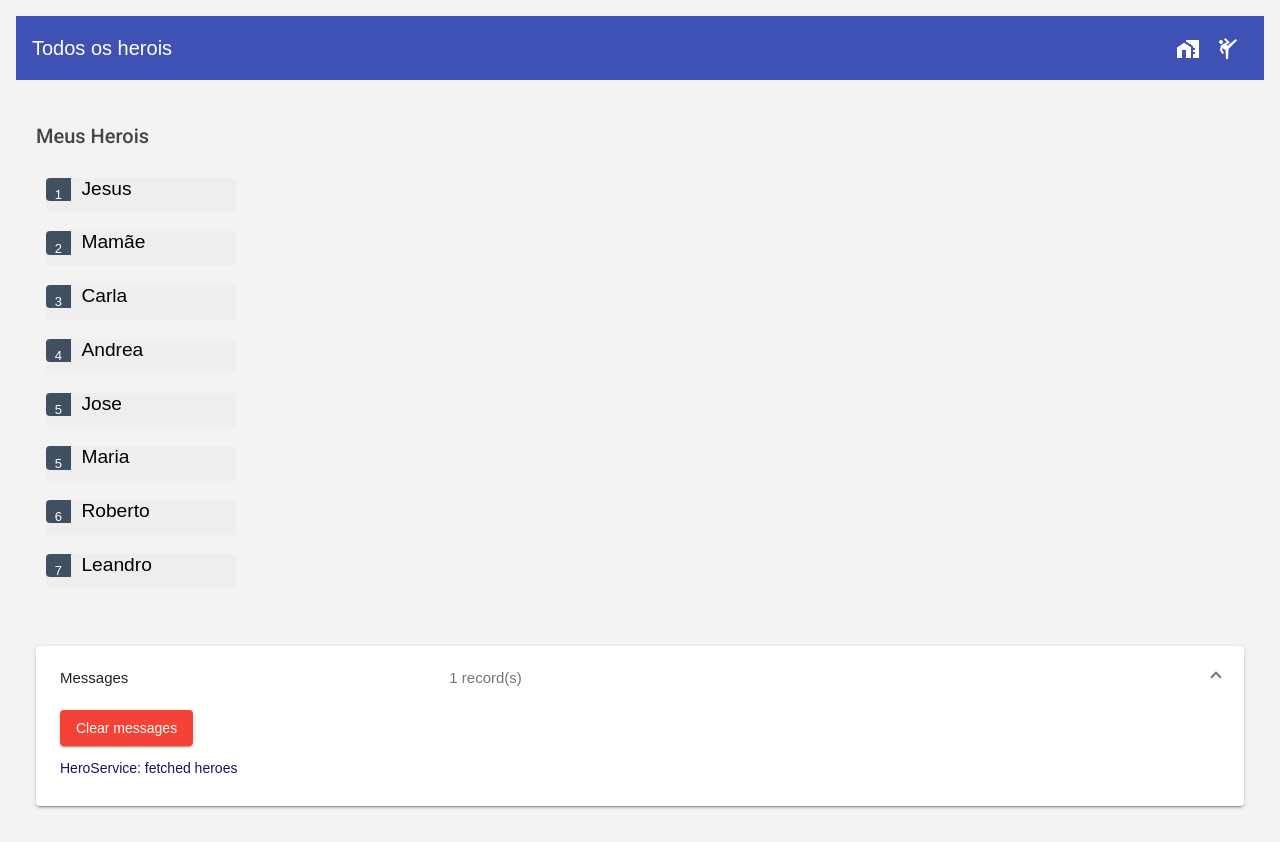
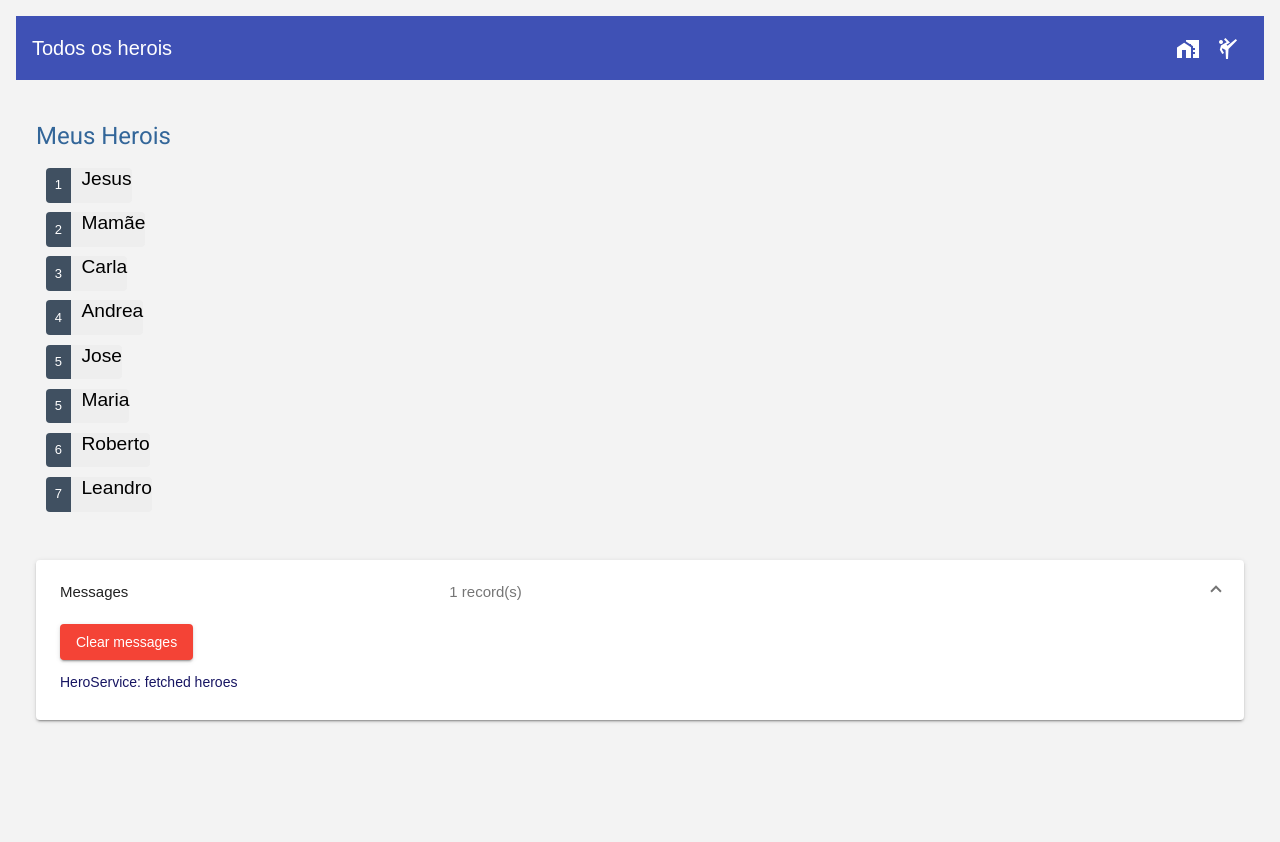
Before and after one commit to CleberBatista36/lista-herois-CBD-angular, an Angular app: page /heroes in a window 1280 px wide. After the commit the page ends 800 px from the top, so only its background shows below. Built offline with nearby package versions, Linux system fonts and the light colour scheme.

Commit message:
routerlink

```diff
--- a/src/app/app-routing.module.ts
+++ b/src/app/app-routing.module.ts
@@ -1,11 +1,13 @@
 import { NgModule } from '@angular/core';
 import { RouterModule, Routes } from '@angular/router';
 import { DashboardComponent } from './dashboard/dashboard.component';
+import { HeroDetailComponent } from './hero-detail/hero-detail.component';
 import { HeroesComponent } from './heroes/heroes.component';
 
 const routes: Routes = [
   {path: '', redirectTo: '/dashboard', pathMatch: 'full' },
   {path: 'dashboard', component: DashboardComponent },
+  {path: 'heroes/:id', component: HeroDetailComponent },
   {path: 'heroes', component: HeroesComponent }
 ];
 
--- a/src/app/dashboard/dashboard.component.css
+++ b/src/app/dashboard/dashboard.component.css
@@ -0,0 +1,4 @@
+.pointer{
+  cursor: pointer;
+
+}
--- a/src/app/dashboard/dashboard.component.html
+++ b/src/app/dashboard/dashboard.component.html
@@ -1,4 +1,4 @@
-<h2>Dashboard</h2>
+<h1>Dashboard</h1>
 
 <div
   fxLayout
@@ -6,7 +6,9 @@
   fxLayoutGap="12px"
   fxLayoutAlign="space-between"
 >
-  <mat-card *ngFor="let hero of heroes">
+  <mat-card
+      class="pointer"
+      *ngFor="let hero of heroes" routerLink="/heroes/{{hero.id}}">
     <mat-card-title>{{ hero.name }}</mat-card-title>
   </mat-card>
 </div>
--- a/src/app/hero-detail/hero-detail.component.html
+++ b/src/app/hero-detail/hero-detail.component.html
@@ -1,8 +1,9 @@
 <div  *ngIf="hero">
-  <h2>{{hero.name | uppercase}} Detalhes</h2>
+  <h1>{{hero.name | uppercase}} Detalhes</h1>
   <div> id: {{hero.id}}</div>
     <div>
           <label for="name"> Hero name:</label>
           <input id="name" [(ngModel)]="hero.name" placeholder="name" type="text"/>
     </div>
+  <button mat-raised-button (click)="goBack()">Go back</button>
 </div>
--- a/src/app/hero-detail/hero-detail.component.ts
+++ b/src/app/hero-detail/hero-detail.component.ts
@@ -1,6 +1,8 @@
-import { style } from "@angular/animations";
-import { Component, Input } from "@angular/core";
-import { Hero } from '../hero.model'
+import { Hero } from './../hero.model';
+import { HeroService } from './../hero.service';
+import { Component, OnInit } from "@angular/core";
+import { Location } from '@angular/common';
+import { ActivatedRoute } from '@angular/router';
 
 @Component({
   selector: 'app-hero-detail',
@@ -8,7 +10,20 @@
   styleUrls: ['./hero-detail.component.css'],
 
 })
-export class HeroDetailComponent {
-  @Input() hero?: Hero;
-
+export class HeroDetailComponent implements OnInit {
+  hero!: Hero;
+  constructor(private heroService: HeroService,
+    private location: Location,
+    private route: ActivatedRoute)
+    {}
+    ngOnInit(): void {
+      this.getHero();
+    }
+    getHero(): void {
+      const id = Number(this.route.snapshot.paramMap.get('id'));
+      this.heroService.getHero(id).subscribe(hero => this.hero = hero);
+    }
+    goBack(): void {
+      this.location.back();
+    }
 }
--- a/src/app/hero.service.ts
+++ b/src/app/hero.service.ts
@@ -1,3 +1,4 @@
+import { ObserversModule } from '@angular/cdk/observers';
 import { Injectable } from '@angular/core';
 import { Observable, of } from 'rxjs';
 import { Hero } from './hero.model';
@@ -17,4 +18,9 @@
     this.messageService.add('HeroService: fetched heroes');
     return heroes;
   }
+  getHero(id: number): Observable<Hero> {
+    const hero = HEROES.find(hero => hero.id === id)!;
+    this.messageService.add(`HeroService: fetched hero id=${id}`);
+    return of(hero);
+  }
 }
--- a/src/app/heroes/heroes.component.css
+++ b/src/app/heroes/heroes.component.css
@@ -4,10 +4,6 @@
   list-style-type: none;
   padding: 0;
   width: 15em;
-}
-
-.heroes li {
-  display: flex;
 }
 
 .heroes button {
--- a/src/app/heroes/heroes.component.html
+++ b/src/app/heroes/heroes.component.html
@@ -1,12 +1,10 @@
-<h2>Meus Herois</h2>
+<h1>Meus Herois</h1>
 <ul class = "heroes">
   <li *ngFor="let hero of heroes">
-     <button [class.selected]= "hero === selectedHero" type="button"
-      (click)="onSelect(hero)">
-          <div><span class="badge"> {{hero.id}}</span></div>
-           <div><span class="name">{{hero.name}}</span></div>
+     <button
+      routerLink="/heroes/{{hero.id}}"
+      >
+          <span class="badge"> {{hero.id}}</span> {{hero.name}}
       </button>
   </li>
 </ul>
-
-<app-hero-detail [hero]="selectedHero"></app-hero-detail>
--- a/src/app/heroes/heroes.component.ts
+++ b/src/app/heroes/heroes.component.ts
@@ -1,7 +1,7 @@
 import { HeroService } from './../hero.service';
 import { Component, OnInit } from '@angular/core';
 import {Hero} from '../hero.model'
-import { MessageService } from '../message.service';
+
 
 
 @Component({
@@ -12,10 +12,10 @@
 export class HeroesComponent implements OnInit  {
 
   heroes: Hero[] = [];
-  selectedHero?: Hero;
+
 
   constructor(private HeroService: HeroService,
-    private messageService: MessageService
+
     ){}
 
   ngOnInit(): void {
@@ -27,9 +27,5 @@
 
   }
 
-  onSelect(hero: Hero): void {
-    this.selectedHero = hero;
-    this.messageService.add(`HeroesComponent: Select hero id=${hero.id}`);
 
-  }
 }
```
